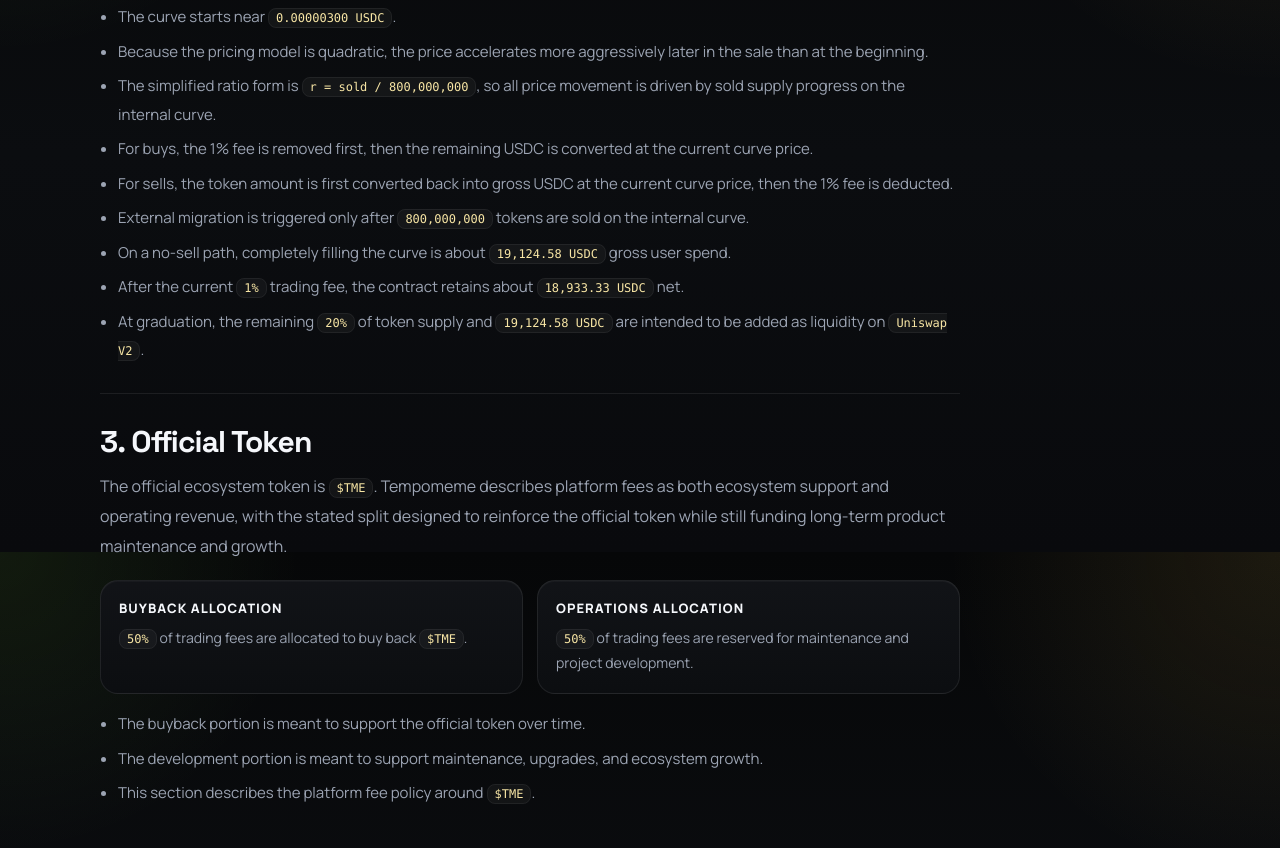
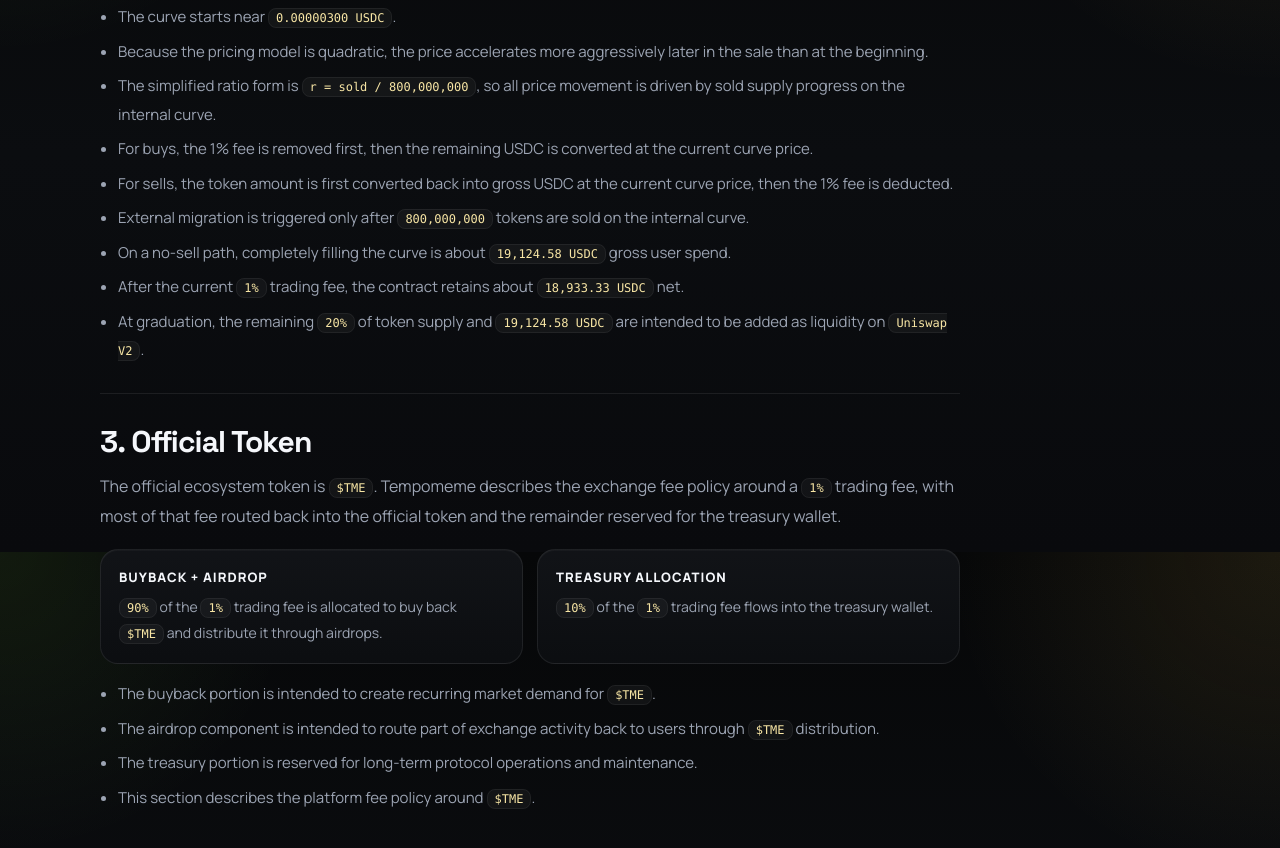
Before and after one commit to FOURCLAWe/Tempo_pump, a website: page docs/index.html in a window 1280 px wide. Shown: the part 1848-2696 px from the top of the page. Drawn offline with Linux system fonts and the light colour scheme.

Commit message:
Update TME fee policy docs

```diff
--- a/docs/index.html
+++ b/docs/index.html
@@ -453,22 +453,23 @@ migrate when sold >= 800,000,000</div>
 
         <section class="doc-section" id="tme">
           <h2>3. Official Token</h2>
-          <p class="doc-text">The official ecosystem token is <code>$TME</code>. Tempomeme describes platform fees as both ecosystem support and operating revenue, with the stated split designed to reinforce the official token while still funding long-term product maintenance and growth.</p>
+          <p class="doc-text">The official ecosystem token is <code>$TME</code>. Tempomeme describes the exchange fee policy around a <code>1%</code> trading fee, with most of that fee routed back into the official token and the remainder reserved for the treasury wallet.</p>
 
           <div class="info-grid">
             <div class="info-card">
-              <div class="info-title">Buyback Allocation</div>
-              <p class="info-copy"><code>50%</code> of trading fees are allocated to buy back <code>$TME</code>.</p>
+              <div class="info-title">Buyback + Airdrop</div>
+              <p class="info-copy"><code>90%</code> of the <code>1%</code> trading fee is allocated to buy back <code>$TME</code> and distribute it through airdrops.</p>
             </div>
             <div class="info-card">
-              <div class="info-title">Operations Allocation</div>
-              <p class="info-copy"><code>50%</code> of trading fees are reserved for maintenance and project development.</p>
+              <div class="info-title">Treasury Allocation</div>
+              <p class="info-copy"><code>10%</code> of the <code>1%</code> trading fee flows into the treasury wallet.</p>
             </div>
           </div>
 
           <ul class="doc-list">
-            <li>The buyback portion is meant to support the official token over time.</li>
-            <li>The development portion is meant to support maintenance, upgrades, and ecosystem growth.</li>
+            <li>The buyback portion is intended to create recurring market demand for <code>$TME</code>.</li>
+            <li>The airdrop component is intended to route part of exchange activity back to users through <code>$TME</code> distribution.</li>
+            <li>The treasury portion is reserved for long-term protocol operations and maintenance.</li>
             <li>This section describes the platform fee policy around <code>$TME</code>.</li>
           </ul>
         </section>
```
Also changed, not shown: docs/overview.md (+5 -5 lines).
